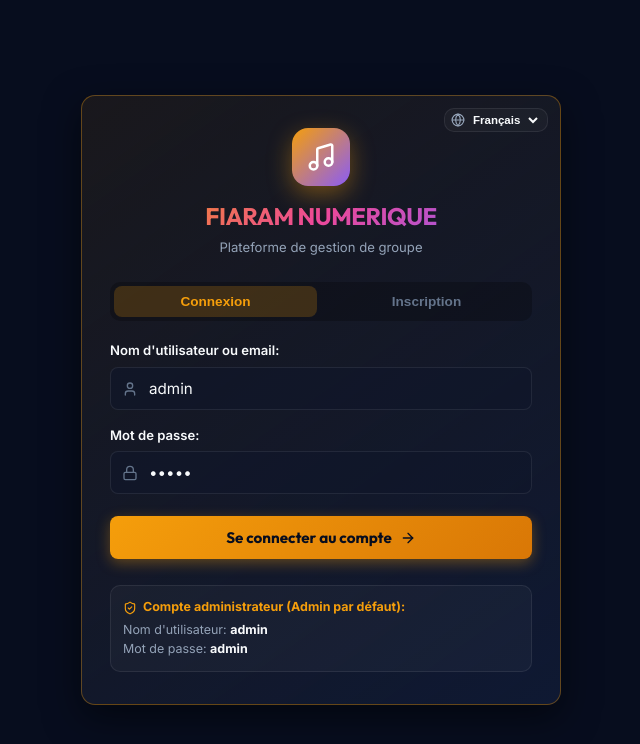
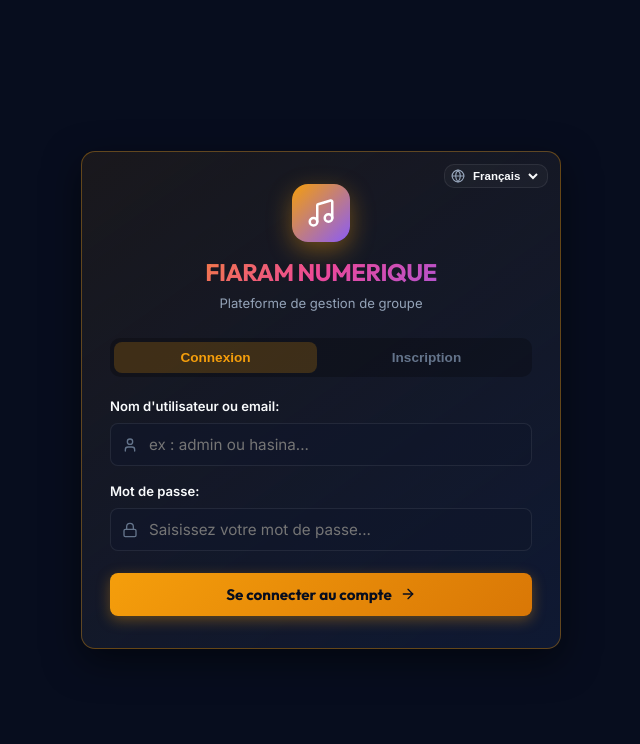
Before and after one commit to hariniainatafita/fiaram-nomerika, a React (Vite) app: page / in a window 1280 px wide. Shown: the top 744 px of the page, without its empty margins (319-959 px from the left). Built offline with nearby package versions, Linux system fonts and the light colour scheme.

Commit message:
Remove default admin credentials helper from login page

```diff
--- a/src/views/LoginView.tsx
+++ b/src/views/LoginView.tsx
@@ -1,6 +1,6 @@
 import React, { useState } from 'react';
 import { Membre, Groupe, RegistrationQuestion } from '../types';
-import { Music, Lock, User, ArrowRight, ShieldCheck, Sparkles, HelpCircle, Clock, ArrowLeft } from 'lucide-react';
+import { Music, Lock, User, ArrowRight, Sparkles, HelpCircle, Clock, ArrowLeft } from 'lucide-react';
 import { StorageService } from '../utils/storage';
 import confetti from 'canvas-confetti';
 import { useLanguage, LanguageSwitcher } from '../i18n';
@@ -20,8 +20,8 @@ export const LoginView: React.FC<LoginViewProps> = ({
   const [registeredCode, setRegisteredCode] = useState('');
 
   // Login form state
-  const [loginIdentifier, setLoginIdentifier] = useState('admin');
-  const [loginPassword, setLoginPassword] = useState('admin');
+  const [loginIdentifier, setLoginIdentifier] = useState('');
+  const [loginPassword, setLoginPassword] = useState('');
 
   // Register form state
   const [regNom, setRegNom] = useState('');
@@ -354,24 +354,6 @@ export const LoginView: React.FC<LoginViewProps> = ({
               <span>{t('auth.loginButton')}</span>
               <ArrowRight size={16} />
             </button>
-
-            {/* Default Admin Account Helper Box */}
-            <div style={{
-              marginTop: '10px',
-              padding: '12px',
-              borderRadius: '10px',
-              background: 'rgba(255, 255, 255, 0.03)',
-              border: '1px solid var(--border-color)',
-              fontSize: '0.78rem',
-              color: 'var(--text-muted)'
-            }}>
-              <div style={{ display: 'flex', alignItems: 'center', gap: '6px', color: 'var(--accent-gold)', fontWeight: 700, marginBottom: '4px' }}>
-                <ShieldCheck size={14} />
-                <span>{t('auth.defaultAdminTitle')}:</span>
-              </div>
-              <div>{t('common.username')}: <strong style={{ color: 'var(--text-main)' }}>admin</strong></div>
-              <div>{t('common.password')}: <strong style={{ color: 'var(--text-main)' }}>admin</strong></div>
-            </div>
           </form>
         ) : (
           /* REGISTRATION WIZARD */
```
